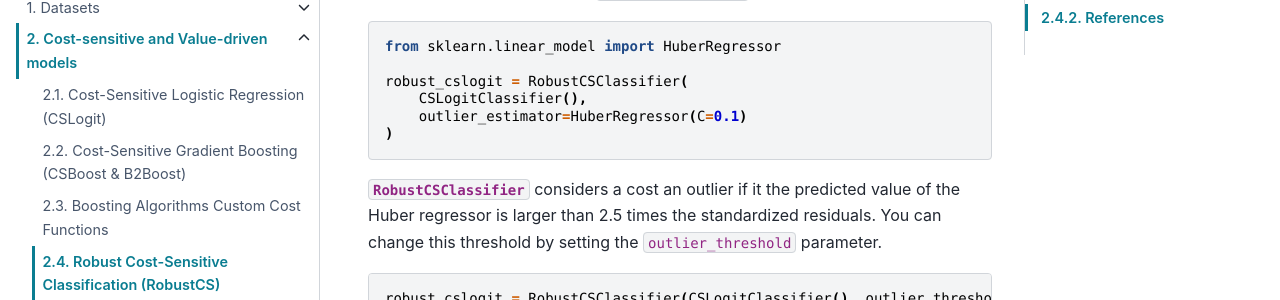
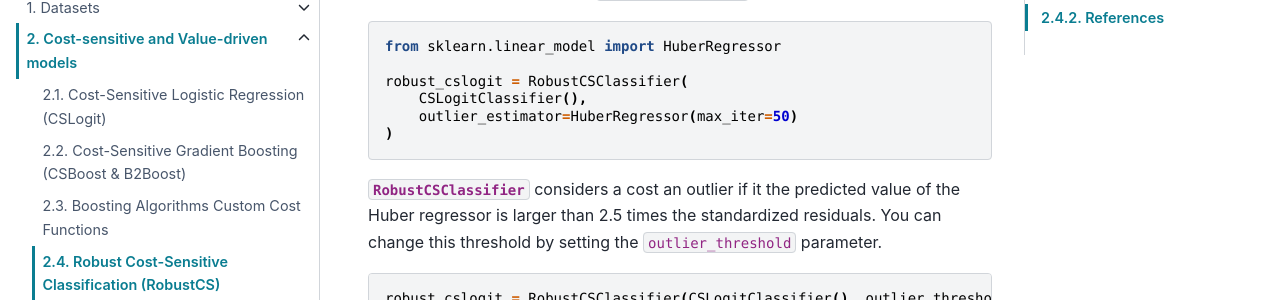
Before and after one commit to ShimantoRahman/empulse, a Sphinx documentation site: the page built from docs/guide/models/robustcs.rst, in a window 1280 px wide and 900 px high, scrolled down 936 px. Shown: the part 152-452 px from the top of the window. Built offline with Sphinx 7.4.7 and the PyData theme 0.15.4, drawn with Linux system fonts in a browser that asks for light colours; the version number could not be read and is left out; comment, search, counter and statistics services are not loaded.

Commit message:
Add fix code error in user guide

```diff
--- a/docs/guide/models/robustcs.rst
+++ b/docs/guide/models/robustcs.rst
@@ -42,7 +42,7 @@ You can customize the outlier detection step by passing a custom outlier detecto
 
     robust_cslogit = RobustCSClassifier(
         CSLogitClassifier(),
-        outlier_estimator=HuberRegressor(C=0.1)
+        outlier_estimator=HuberRegressor(max_iter=50)
     )
 
 :class:`~empulse.models.RobustCSClassifier` considers a cost an outlier if it the predicted value of the Huber regressor
```
